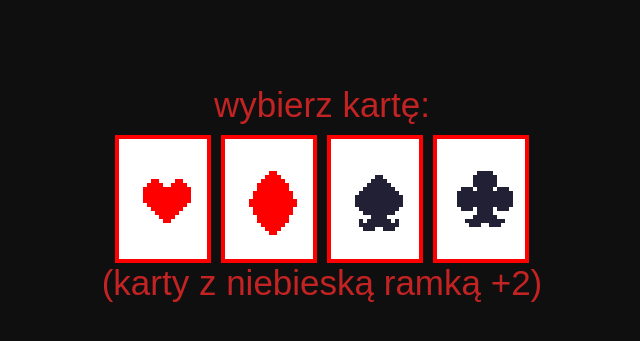
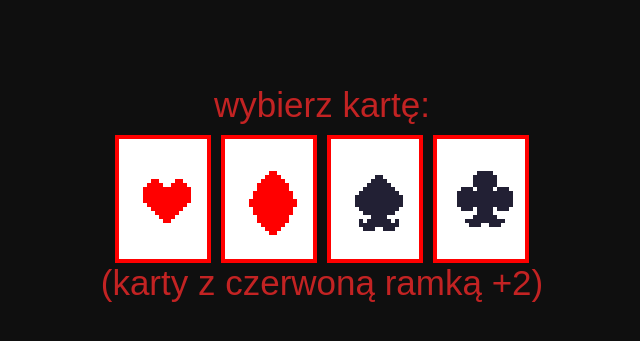
Before and after one commit to Helpek/Jack-of-all-trades, a plain HTML site: page index.html in a window 1280 px wide. Shown: the part 349-690 px from the top of the page, without its empty margins (318-958 px from the left). Drawn offline with Linux system fonts and the light colour scheme.

Commit message:
Update index.html

```diff
--- a/index.html
+++ b/index.html
@@ -19,6 +19,6 @@ wybierz kartę: <br>
 <input type=button class="pik" id="pik">
 <input type=button class="trefl" id="trefl">
 <br>
-(karty z niebieską ramką +2)
+(karty z czerwoną ramką +2)
 </p>
 </body> </html>
```
